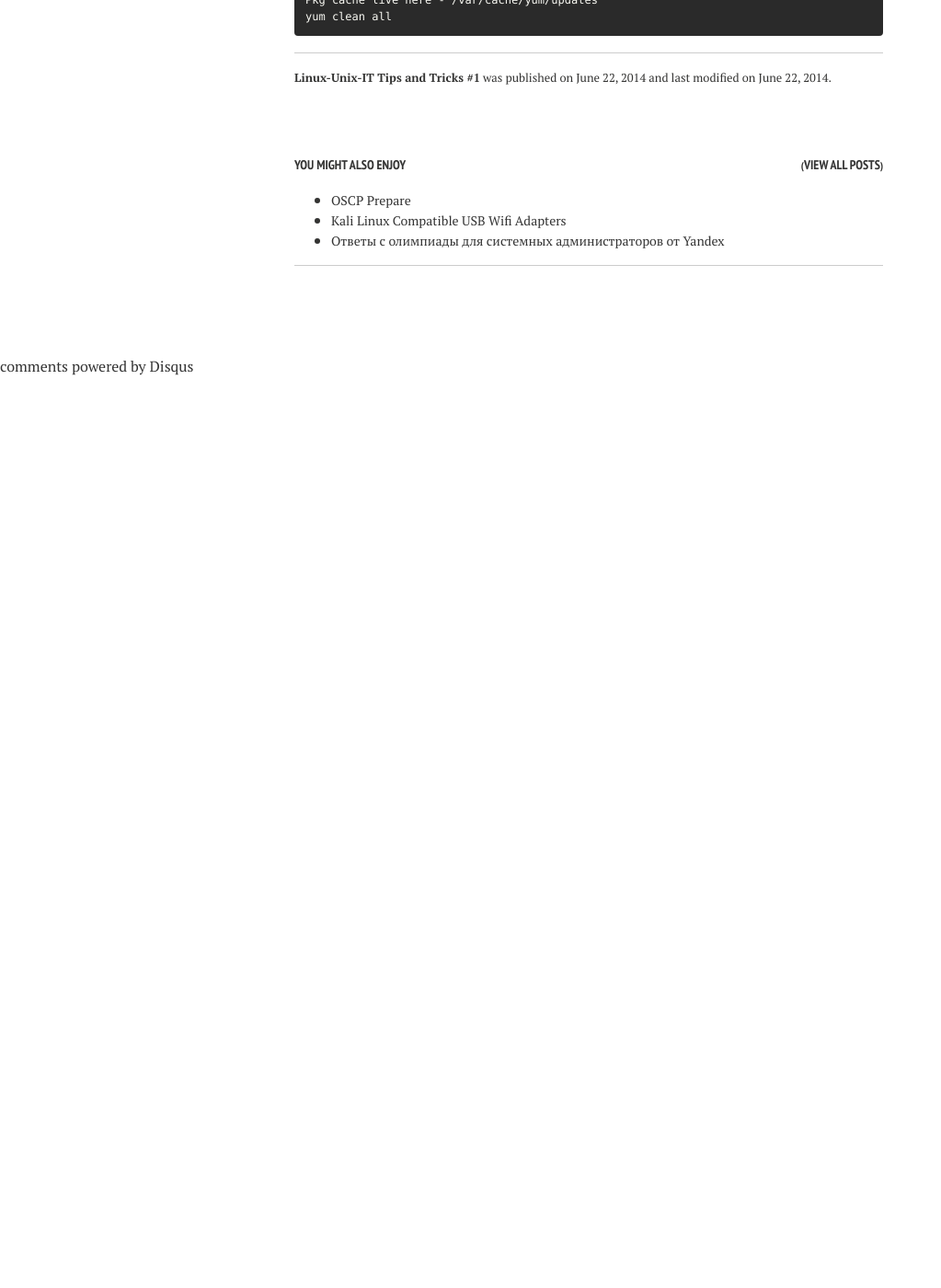
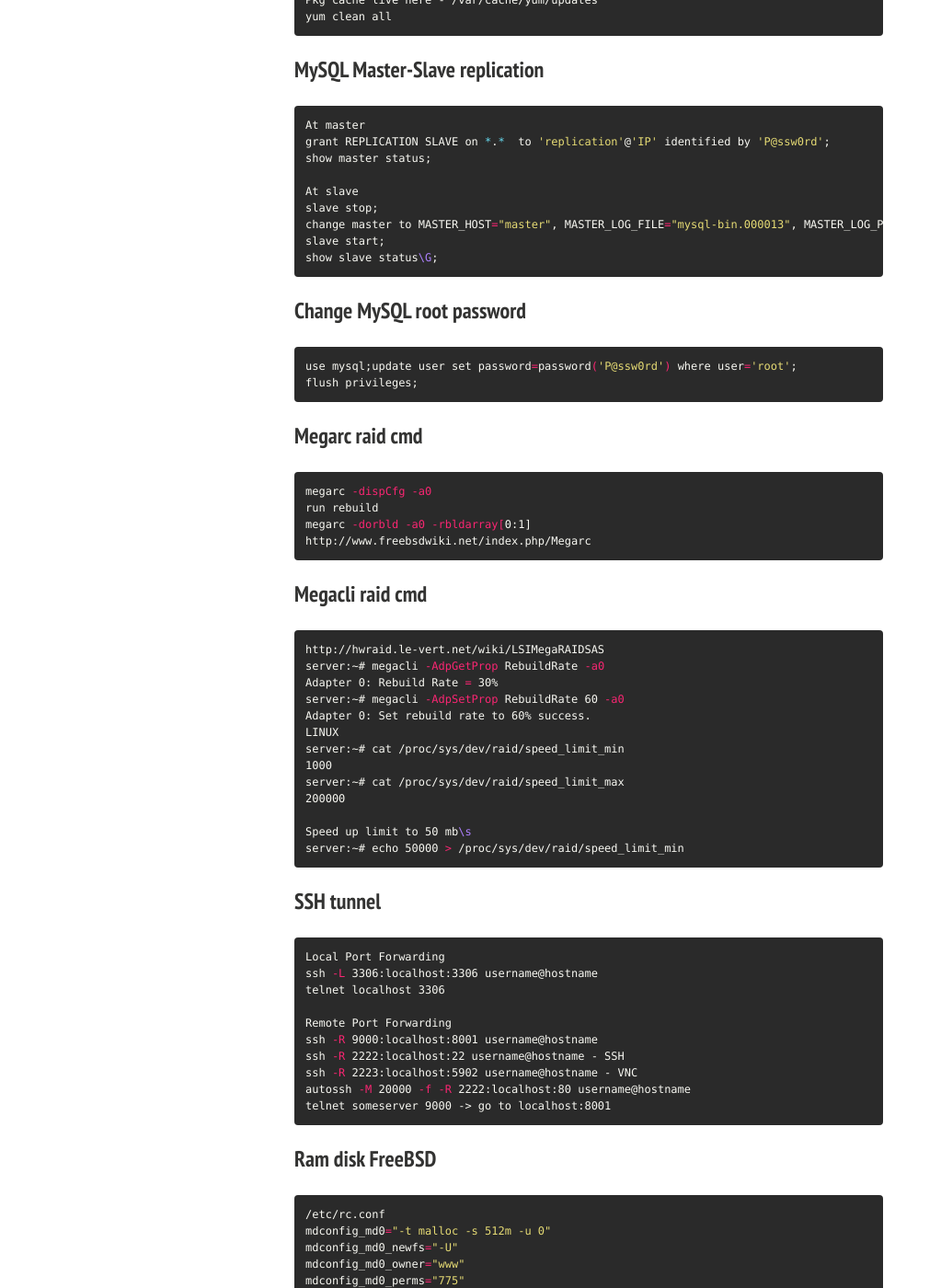
Before and after one commit to jivoi/jivoi.github.io, a Jekyll site: the page built from _posts/2014-06-22-linux-unix-it-tips-and-tricks-number-1.md, in a window 1280 px wide and 1400 px high, scrolled down 2797 px. Shown: the whole window at 92% size, without its empty margins (0-1023 px from the left). Built offline with Jekyll 4.4.1, drawn with Linux system fonts in a browser that asks for light colours; nearby versions of some CDN libraries; comment, search, counter and statistics services are not loaded; before the commit the page ends 3206 px from its top, so only the background shows below that; some of the changed text lies outside the part shown.

Commit message:
unix tips

```diff
--- a/_posts/2014-06-22-linux-unix-it-tips-and-tricks-number-1.md
+++ b/_posts/2014-06-22-linux-unix-it-tips-and-tricks-number-1.md
@@ -151,3 +151,102 @@ sudo du -hs /tmp/*
 Pkg cache live here - /var/cache/yum/updates
 yum clean all
 {% endhighlight %}
+
+
+### MySQL Master-Slave replication
+{% highlight bash %}
+At master
+grant REPLICATION SLAVE on *.*  to 'replication'@'IP' identified by 'P@ssw0rd';
+show master status;
+
+At slave
+slave stop;
+change master to MASTER_HOST="master", MASTER_LOG_FILE="mysql-bin.000013", MASTER_LOG_POS=455758064;
+slave start;
+show slave status\G;
+{% endhighlight %}
+
+### Change MySQL root password
+{% highlight bash %}
+use mysql;update user set password=password('P@ssw0rd') where user='root';
+flush privileges;
+{% endhighlight %}
+
+### Megarc raid cmd
+{% highlight bash %}
+megarc -dispCfg -a0
+run rebuild
+megarc -dorbld -a0 -rbldarray[0:1]
+http://www.freebsdwiki.net/index.php/Megarc
+{% endhighlight %}
+
+### Megacli raid cmd
+{% highlight bash %}
+http://hwraid.le-vert.net/wiki/LSIMegaRAIDSAS
+server:~# megacli -AdpGetProp RebuildRate -a0
+Adapter 0: Rebuild Rate = 30%
+server:~# megacli -AdpSetProp RebuildRate 60 -a0
+Adapter 0: Set rebuild rate to 60% success.
+LINUX
+server:~# cat /proc/sys/dev/raid/speed_limit_min
+1000
+server:~# cat /proc/sys/dev/raid/speed_limit_max
+200000
+
+Speed up limit to 50 mb\s
+server:~# echo 50000 > /proc/sys/dev/raid/speed_limit_min
+{% endhighlight %}
+
+### SSH tunnel
+{% highlight bash %}
+Local Port Forwarding
+ssh -L 3306:localhost:3306 username@hostname
+telnet localhost 3306
+
+Remote Port Forwarding
+ssh -R 9000:localhost:8001 username@hostname
+ssh -R 2222:localhost:22 username@hostname - SSH
+ssh -R 2223:localhost:5902 username@hostname - VNC
+autossh -M 20000 -f -R 2222:localhost:80 username@hostname
+telnet someserver 9000 -> go to localhost:8001
+{% endhighlight %}
+
+### Ram disk FreeBSD
+{% highlight bash %}
+/etc/rc.conf
+mdconfig_md0="-t malloc -s 512m -u 0"
+mdconfig_md0_newfs="-U"
+mdconfig_md0_owner="www"
+mdconfig_md0_perms="775"
+mdconfig_md0_cmd="chown www:www /www/ramdisk"
+mkdir -p /www/ramdisk
+/etc/rc.d/mdconfig start
+df -h
+{% endhighlight %}
+
+### Add firewall rules Linux or FreeBSD
+{% highlight bash %}
+Linux
+iptables -A INPUT -s 127.0.0.1 -p tcp --dport 8080 -j ACCEPT
+service iptables save
+iptables -nL | grep 8080
+
+FreBSD
+ipfw add pass tcp from 127.0.0.1 to me 8080 setup
+sh /usr/share/examples/ipfw/change_rules.sh
+ipfw list | grep 8080
+{% endhighlight %}
+
+### Add 6G swap to FreeBSD
+{% highlight bash %}
+dd if=/dev/zero of=/www/swap0 bs=1M count=6144
+chmod 0600 /www/swap0
+/etc/rc.conf
+swapfile="/www/swap0"
+mdconfig -a -t vnode -f /www/swap0 -u 0 && swapon /dev/md0
+{% endhighlight %}
+
+### Clone disk with dd
+{% highlight bash %}
+dd if=/dev/old_disk of=/dev/new_disk conv=noerror,sync
+{% endhighlight %}
```
